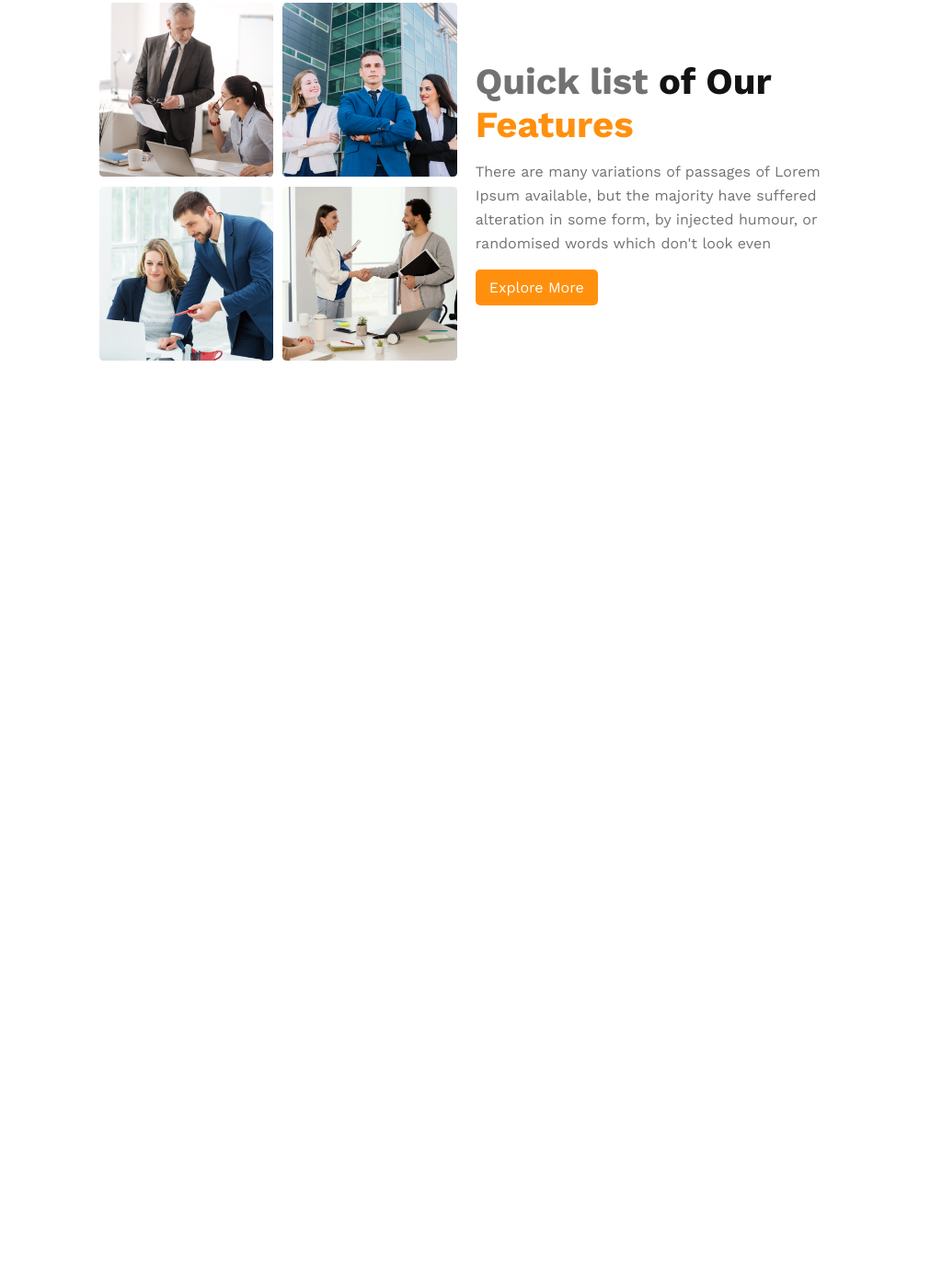
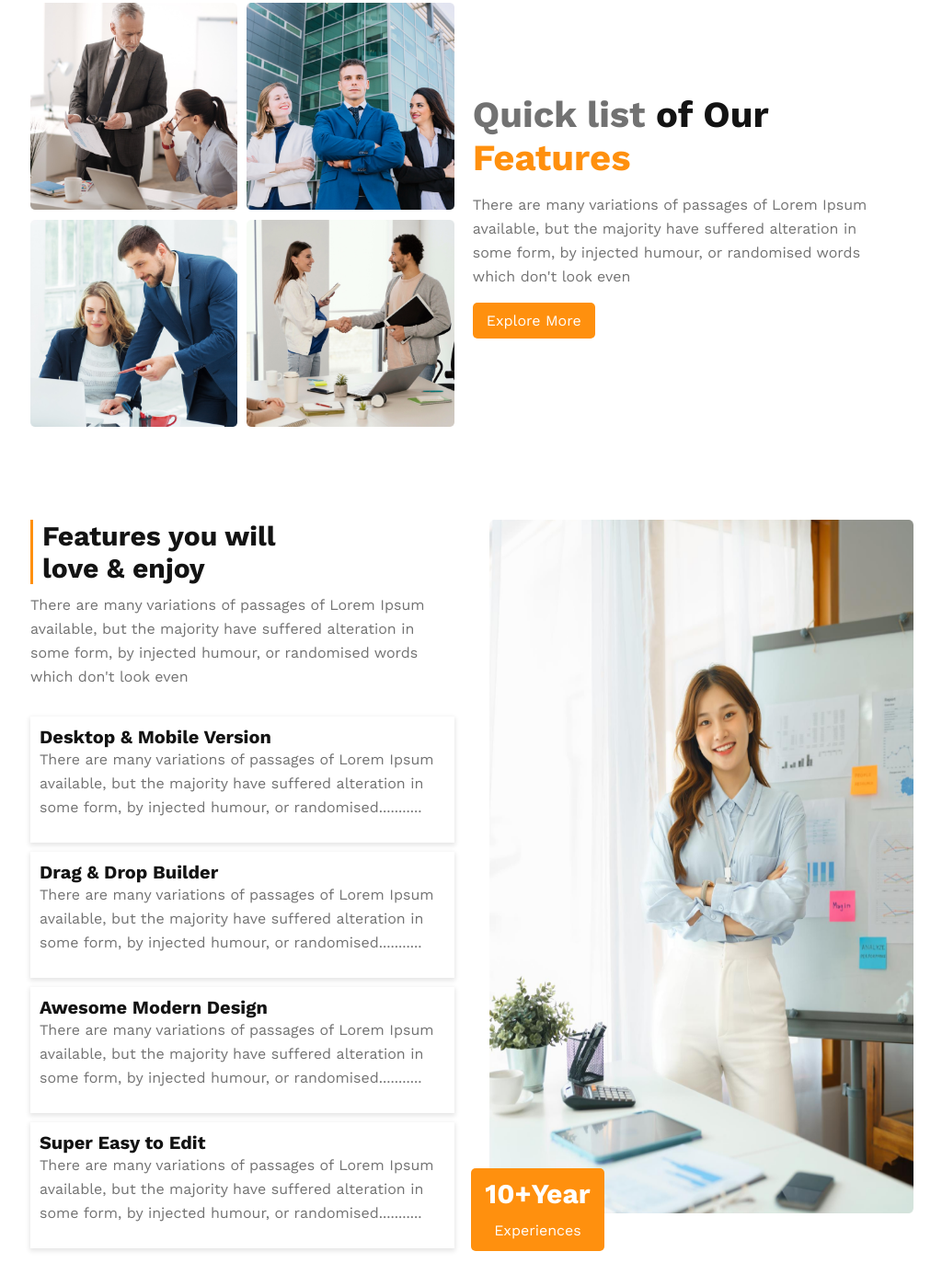
Before and after one commit to BurhanUddinAhmad/g3-architects, a plain HTML site: page index.html in a window 1280 px wide. Shown: the part 970-2368 px from the top of the page at 92% size, without its empty margins (127-1151 px from the left). Before the commit the page ends 1463 px from the top, so only its background shows below. Drawn offline with nearby package versions, Linux system fonts and the light colour scheme.

Commit message:
Added Feature section with responsive

```diff
--- a/css/responsive.css
+++ b/css/responsive.css
@@ -3,7 +3,9 @@
     .container {
         width: 95%;
     }
-    nav {
+    nav,
+    .quick-feature-contents,
+    .feature-contents {
         flex-direction: column;
     }
     .hero-contents {
@@ -16,10 +18,12 @@
     .container {
         width: 95%;
     }
-    nav {
+    nav,
+    .feature-contents {
         flex-direction: column;
     }
     .hero-contents {
         max-width: 100%;
     }
+
 }
--- a/css/style.css
+++ b/css/style.css
@@ -13,7 +13,7 @@
     margin: 0 auto;
 }
 section {
-    padding: 10rem;
+    padding-bottom: 10rem;
 }
 h3 {
     color: #131313;
@@ -44,6 +44,7 @@ p {
 header {
     background: rgba(255, 144, 14, 0.10);
     padding-bottom: 2rem;
+    margin-bottom: 10rem;
 }
 nav {
     display: flex;
@@ -60,7 +61,6 @@ nav h3 a {
     color: #131313;
     font-size: 4rem;
     font-weight: 700;
-
 }
 nav ul a {
     display: block;
@@ -74,6 +74,7 @@ nav ul a {
 nav ul a:hover {
     color: #000;
 }
+
 /* Hero section  */
 .hero-contents {
     max-width: 60%;
@@ -121,3 +122,52 @@ nav ul a:hover {
     font-size: 4rem;
     color: #FF900E;
 }
+
+/* Feature section  */
+.feature-contents {
+    display: flex;
+    justify-content: space-between;
+}
+.feature-details {
+    flex-basis: 48%;
+}
+.feature-img {
+    flex-basis: 48%;
+}
+.feature-img img {
+    width: 100%;
+    height: 94%;
+}
+.feature-heading {
+    margin-bottom: 3rem;
+}
+.feature-heading h3 {
+    font-size: 3rem;
+    margin-bottom: 1rem;
+    border-left: .3rem solid #FF900E;
+    padding-left: 1rem;
+}
+.feature-item {
+    padding: 1rem;
+    margin-bottom: 1rem;
+    box-shadow: 0rem .2rem .5rem .1rem rgba(0, 0, 0, 0.1);
+    transition: .3s ease;
+}
+.feature-item:hover {
+    box-shadow: 0rem .2rem .5rem .1rem rgba(108, 145, 245, 0.3);
+}
+.feature-item h4 {
+    color: #131313;
+    font-size: 2rem;
+}
+.feature-img .btn {
+    font-size: 3rem;
+    font-weight: 700;
+    position: relative;
+    top: -5rem;
+    left: -2rem;
+}
+.feature-img .btn span {
+    font-size: 1.6rem;
+    font-weight: normal;
+}
--- a/index.html
+++ b/index.html
@@ -57,6 +57,43 @@
                 </div>
             </div>
         </section>
+        <!-- Feature section  -->
+        <section id="feature">
+            <div class="container">
+                <div class="feature-contents">
+                    <div class="feature-details">
+                        <div class="feature-heading">
+                            <h3>Features you will <br> love & enjoy</h3>
+                            <p>
+                                There are many variations of passages of Lorem Ipsum
+                                available, but the majority have suffered alteration in some form, by injected humour,
+                                or randomised words which don't look even
+                            </p>
+                        </div>
+                        <div class="feature-item">
+                            <h4>Desktop & Mobile Version</h4>
+                            <p>There are many variations of passages of Lorem Ipsum available, but the majority have suffered alteration in some form, by injected humour, or randomised...........</p>
+                        </div>
+                        <div class="feature-item">
+                            <h4>Drag & Drop Builder</h4>
+                            <p>There are many variations of passages of Lorem Ipsum available, but the majority have suffered alteration in some form, by injected humour, or randomised...........</p>
+                        </div>
+                        <div class="feature-item">
+                            <h4>Awesome Modern Design</h4>
+                            <p>There are many variations of passages of Lorem Ipsum available, but the majority have suffered alteration in some form, by injected humour, or randomised...........</p>
+                        </div>
+                        <div class="feature-item">
+                            <h4>Super Easy to Edit</h4>
+                            <p>There are many variations of passages of Lorem Ipsum available, but the majority have suffered alteration in some form, by injected humour, or randomised...........</p>
+                        </div>
+                    </div>
+                    <div class="feature-img">
+                        <img src="./images/architect.png" alt="Architects">
+                        <button class="btn">10+Year <br> <span>Experiences</span></button>
+                    </div>
+                </div>
+            </div>
+        </section>
     </main>
     <footer></footer>
 </body>
```
